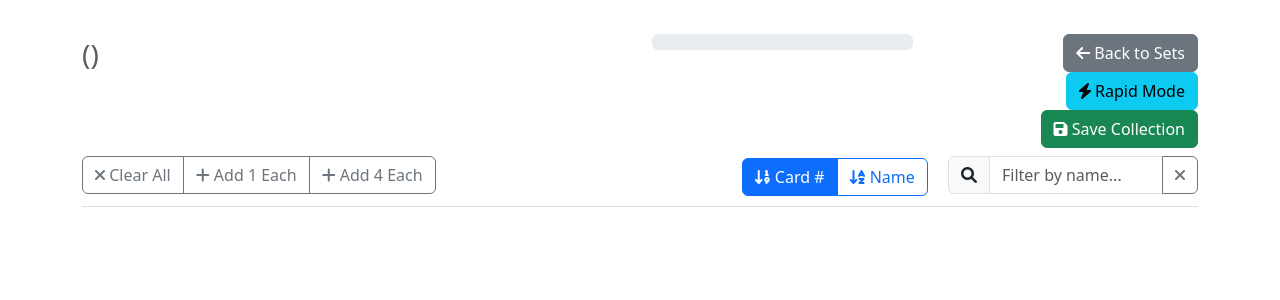
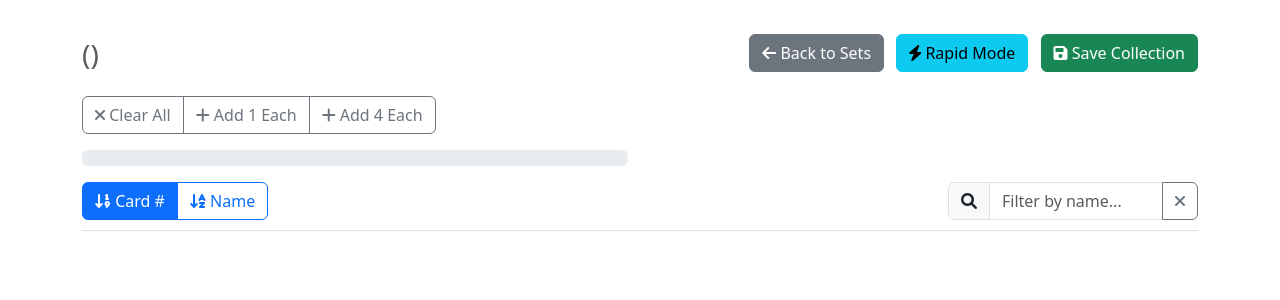
Before and after one commit to MattPicDev/mtg-collection-builder, a Flask app: template templates/set_view.html in a window 1280 px wide. Shown: the part 56-356 px from the top of the page. Run offline with Flask 3, Linux system fonts and the light colour scheme; the template is opened without the code that fills it, so the values that code supplies are empty.

Commit message:
Fix set view layout to ensure proper button alignment
- Ensure main action buttons stay on same row with increased space (col-md-8)
- Reposition progress bar between quantity buttons and sorting controls
- Create clear four-tier visual hierarchy:
  1. Title and main actions (Back to Sets, Rapid Mode, Save Collection)
  2. Quantity modification buttons (Clear All, Add 1 Each, Add 4 Each)
  3. Progress tracking bar
  4. Sorting and filtering controls
- Add proper spacing between sections for improved readability
- Update README with layout improvement documentation

```diff
--- a/templates/set_view.html
+++ b/templates/set_view.html
@@ -4,8 +4,9 @@
 
 {% block content %}
 <div class="progress-section">
+    <!-- Title and Main Action Buttons -->
     <div class="row">
-        <div class="col-md-6">
+        <div class="col-md-4">
             <h2>
                 {% if set_info.icon_svg_uri %}
                 <img src="{{ set_info.icon_svg_uri }}" alt="{{ set_info.name }}" style="width: 32px; height: 32px; margin-right: 10px;">
@@ -14,18 +15,11 @@
                 <small class="text-muted">({{ set_info.code|upper }})</small>
             </h2>
         </div>
-        <div class="col-md-3">
-            <div class="progress">
-                <div class="progress-bar" role="progressbar" style="width: 0%" id="progressBar">
-                    <span id="progressText">0 / {{ cards|length }}</span>
-                </div>
-            </div>
-        </div>
-        <div class="col-md-3 text-end">
-            <a href="/" class="btn btn-secondary">
+        <div class="col-md-8 text-end">
+            <a href="/" class="btn btn-secondary me-2">
                 <i class="fas fa-arrow-left"></i> Back to Sets
             </a>
-            <a href="/set/{{ set_info.code }}/rapid" class="btn btn-info">
+            <a href="/set/{{ set_info.code }}/rapid" class="btn btn-info me-2">
                 <i class="fas fa-bolt"></i> Rapid Mode
             </a>
             <button type="button" class="btn btn-success" onclick="saveCollection()">
@@ -34,7 +28,8 @@
         </div>
     </div>
 
-    <div class="row mt-2">
+    <!-- Quantity Buttons -->
+    <div class="row mt-3">
         <div class="col-md-6">
             <div class="btn-group" role="group">
                 <button type="button" class="btn btn-outline-secondary" onclick="setAllQuantities(0)">
@@ -48,8 +43,23 @@
                 </button>
             </div>
         </div>
-        <div class="col-md-6 text-end">
-            <div class="btn-group me-3" role="group">
+    </div>
+
+    <!-- Progress Bar -->
+    <div class="row mt-3">
+        <div class="col-md-6">
+            <div class="progress">
+                <div class="progress-bar" role="progressbar" style="width: 0%" id="progressBar">
+                    <span id="progressText">0 / {{ cards|length }}</span>
+                </div>
+            </div>
+        </div>
+    </div>
+
+    <!-- Sorting and Filter Controls -->
+    <div class="row mt-3">
+        <div class="col-md-6">
+            <div class="btn-group" role="group">
                 <button type="button" class="btn btn-outline-primary active" id="sortByNumber" onclick="sortCards('number')">
                     <i class="fas fa-sort-numeric-down"></i> Card #
                 </button>
@@ -57,7 +67,8 @@
                     <i class="fas fa-sort-alpha-down"></i> Name
                 </button>
             </div>
-
+        </div>
+        <div class="col-md-6 text-end">
             <div class="input-group" style="width: 250px; display: inline-flex;">
                 <span class="input-group-text">
                     <i class="fas fa-search"></i>
```
Also changed, not shown: README.md.
